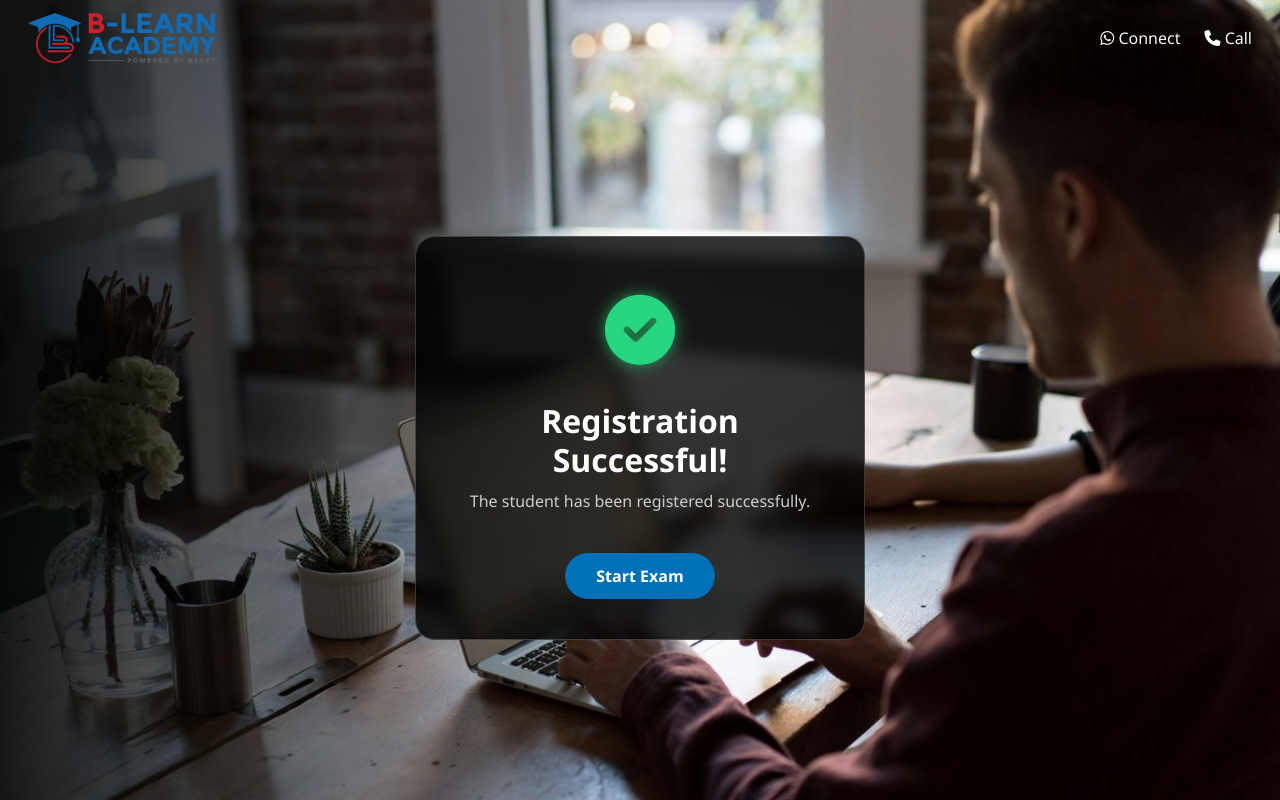
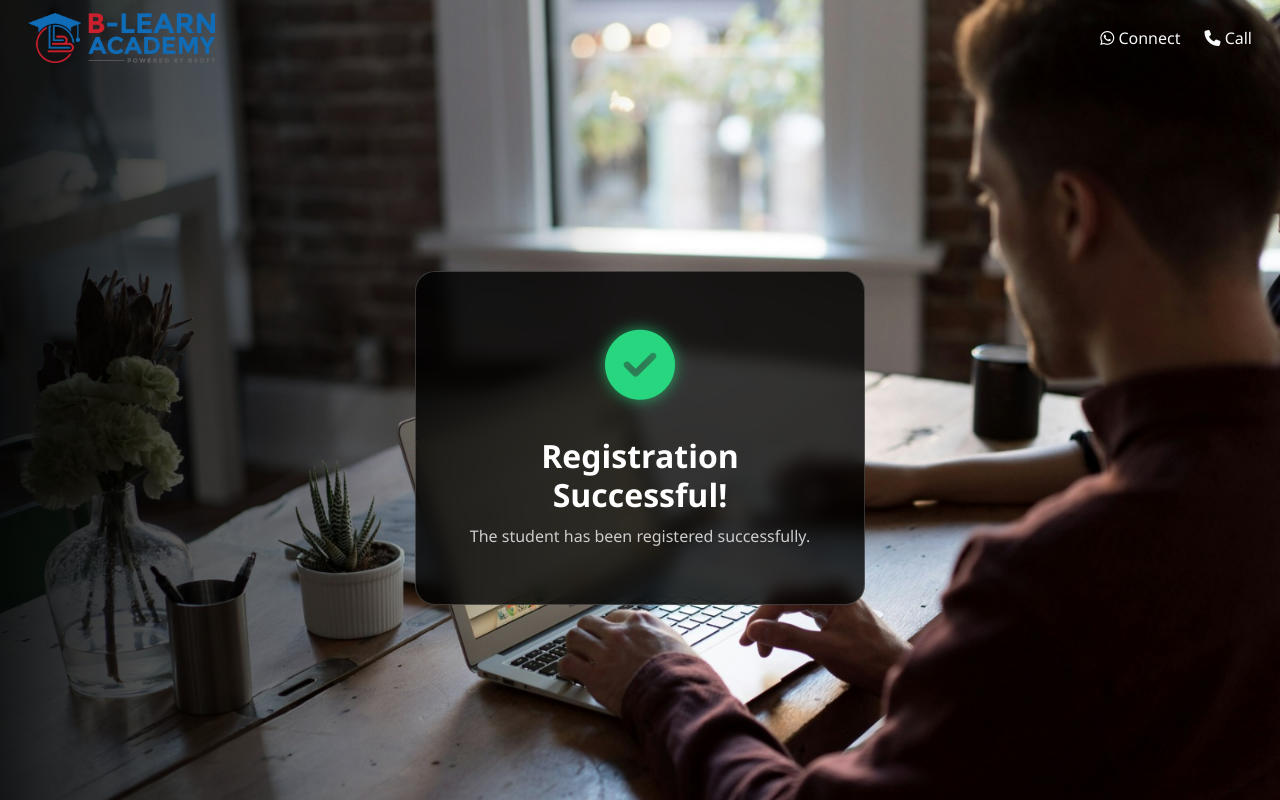
Before and after one commit to salman-faris00/blearnexamportal, a Django app: template blearn_app/templates/success.html in a window 1280 px wide. Run offline with Django 5.2, Linux system fonts and the light colour scheme; the template is opened without the code that fills it, so the values that code supplies are empty.

Commit message:
changed login design and success,verify_otp

```diff
--- a/blearn_app/templates/success.html
+++ b/blearn_app/templates/success.html
@@ -134,7 +134,7 @@
       <div class="success-icon"><i class="fa-solid fa-circle-check"></i></div>
       <h2>Registration Successful!</h2>
       <p>The student has been registered successfully.</p>
-      <a href="{% url 'login' %}" class="btn btn-start mt-4">Start Exam</a>
+      <!-- <a href="{% url 'login' %}" class="btn btn-start mt-4">Start Exam</a> -->
     </div>
   </div>
 
```
